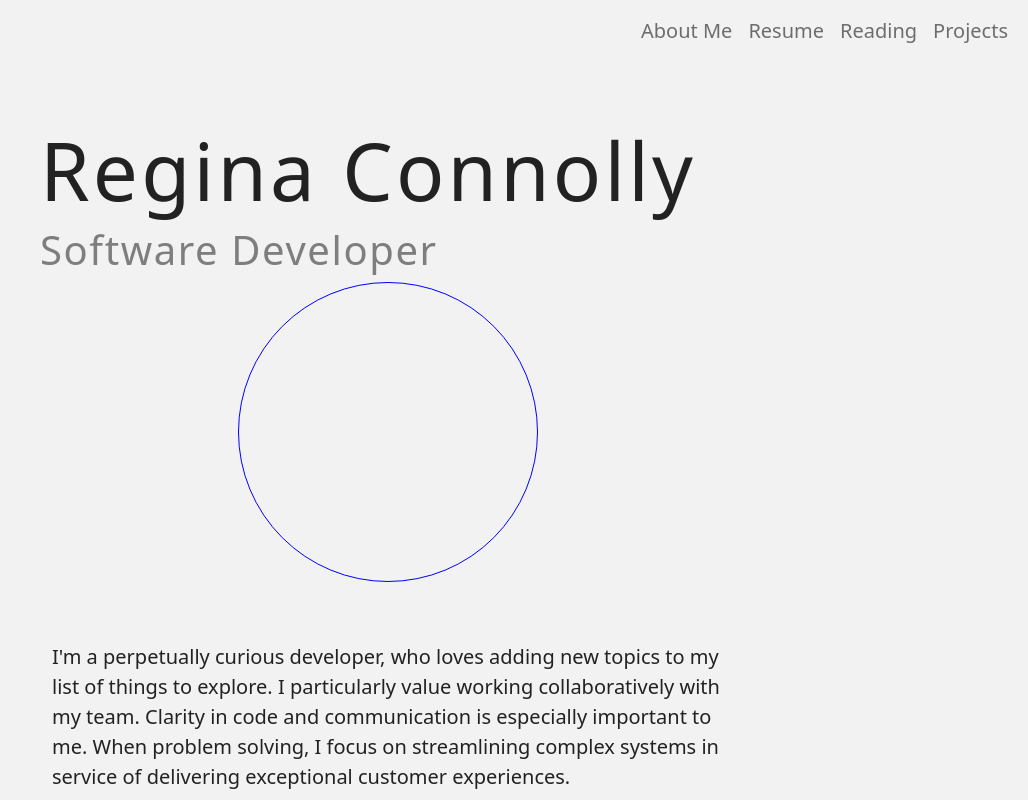
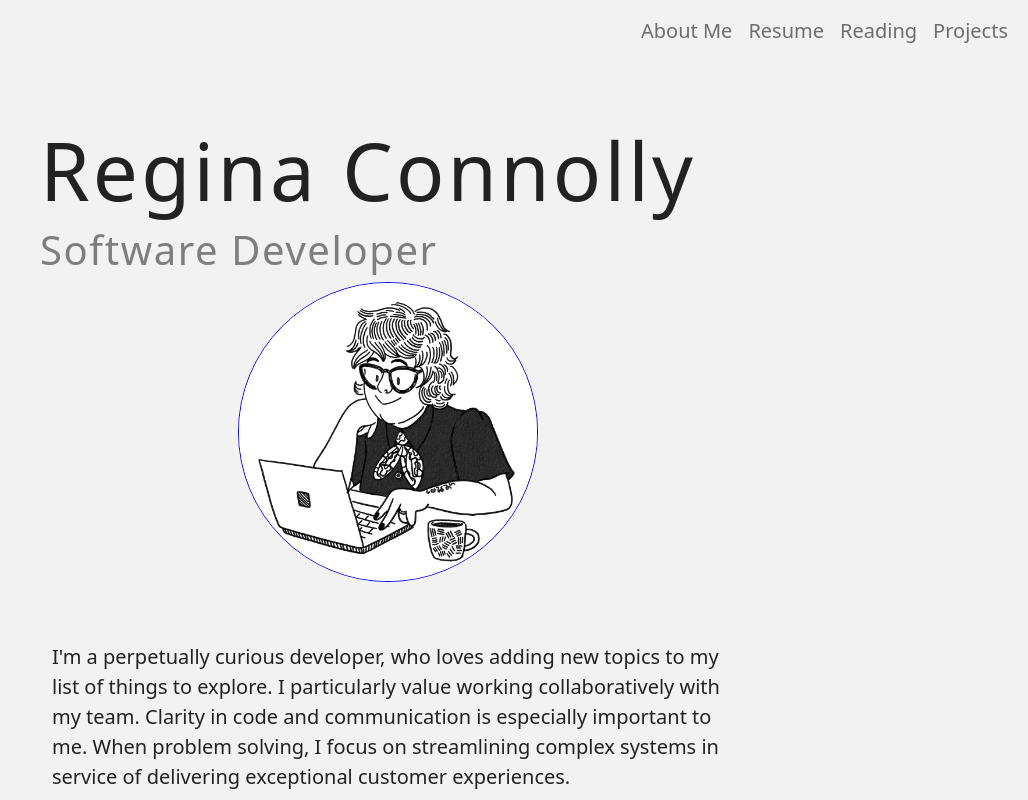
Before and after one commit to reg710/portfolio, an Angular app: page /home in a window 1280 px wide. Shown: the whole page, without its empty margins (252-1280 px from the left). Built offline with nearby package versions, Linux system fonts and the light colour scheme.

Commit message:
Add profile image to home page

```diff
--- a/src/app/home/home.component.html
+++ b/src/app/home/home.component.html
@@ -5,7 +5,9 @@
             <h1 class="name">Regina Connolly</h1>
             <h2 class="title">Software Developer</h2>
         </div>
-        <div class="hero-image"></div>
+        <div class="hero-image" >
+            <img src="assets/images/profile_pic.jpg" />
+        </div>
     </div>
 
     <div class="bio">
@@ -16,4 +18,5 @@
     </div>
 
     <div class="skills"></div>
+
 </div>
--- a/src/app/home/home.component.scss
+++ b/src/app/home/home.component.scss
@@ -33,7 +33,13 @@ h2 {
     border: solid 1px blue;
     border-radius: 50%;
     width: 300px;
-    height: 300px
+    height: 300px;
+    overflow: hidden;
+}
+
+img {
+    max-width:100%;
+
 }
 
 .bio {
```
Also changed, not shown: src/assets/images/profile_pic.jpg (added).
